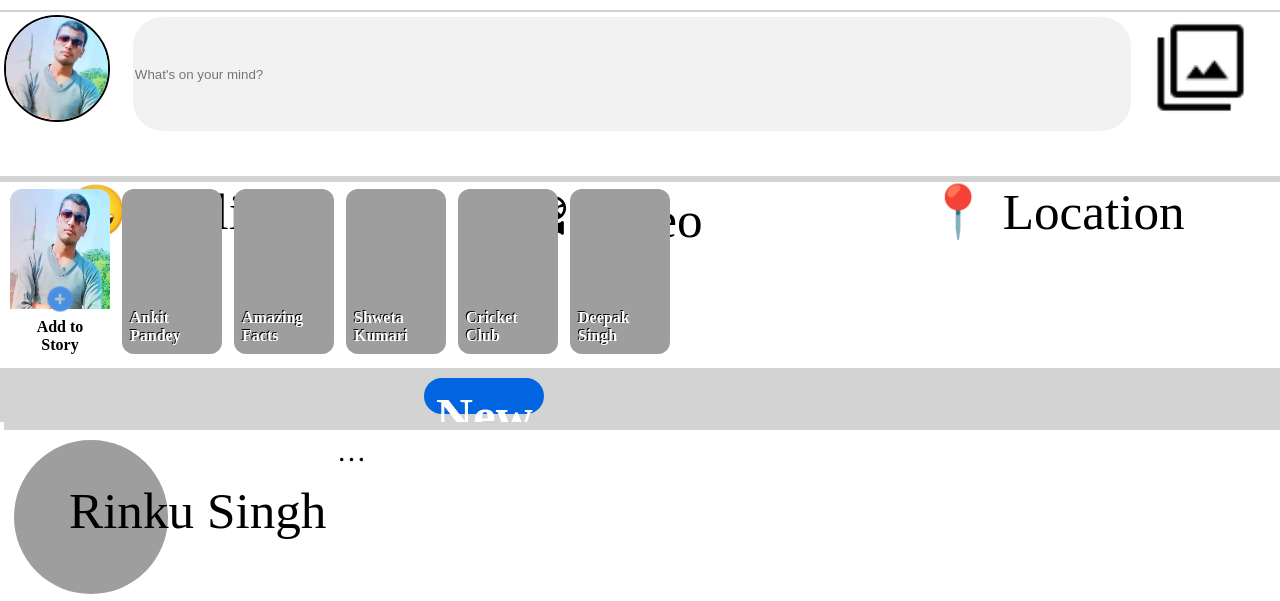
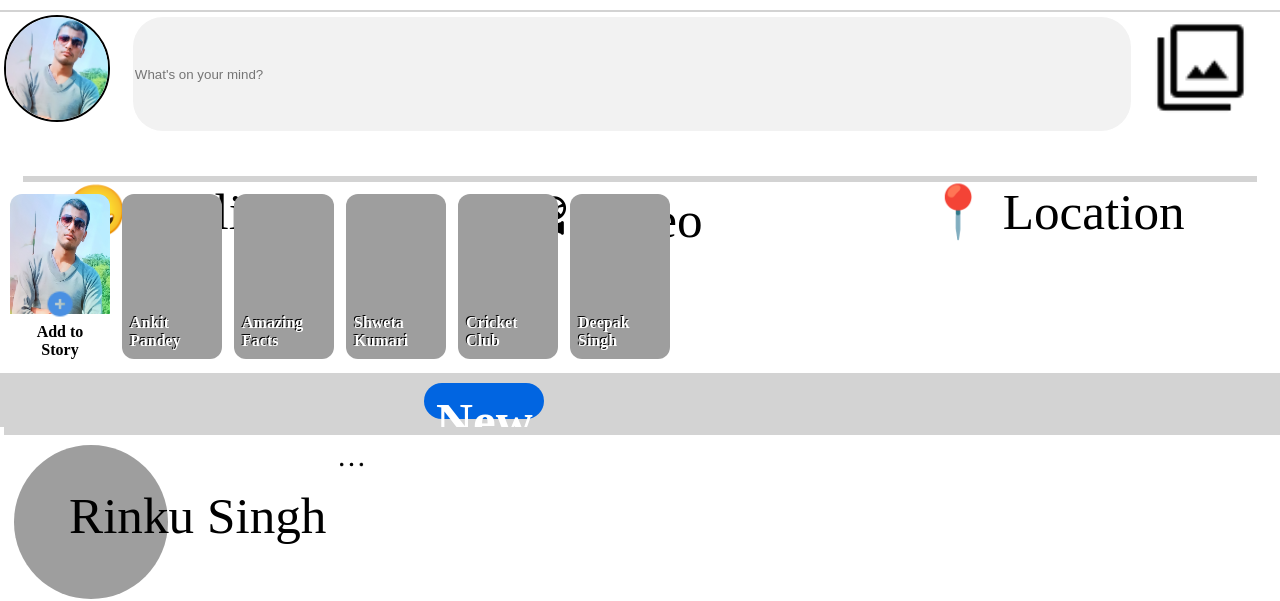
Before and after one commit to Anant-Narayan/facebook.., a plain HTML site: page index.html in a window 1280 px wide. Shown: the part 199-800 px from the top of the page. Drawn offline with Linux system fonts and the light colour scheme; grey boxes are pictures that could not be loaded.

Commit message:
Update fb.css

```diff
--- a/fb.css
+++ b/fb.css
@@ -103,14 +103,14 @@ body{
 }
 
 #bold{
-  width: 96%%;
+  width: 96%;
   border: 3px solid lightgray;
   margin-top: 0;
   margin-bottom: 2px;
 }
 
 iframe{
-  margin-top: 5px;
+  margin-top: 10px;
   margin-left: 10px;
   width: 100vw;
   height: 167px;
```
